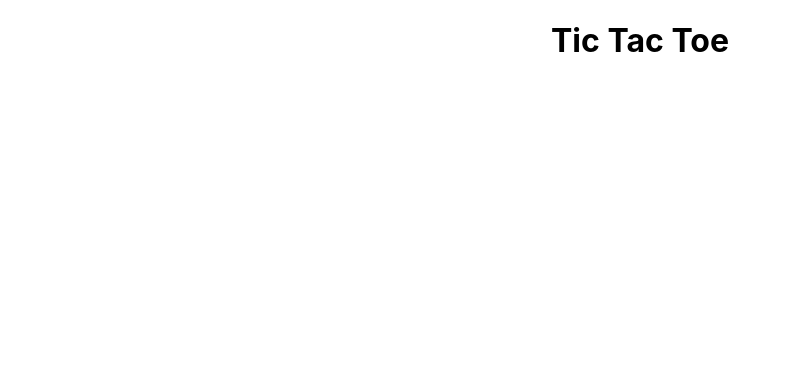
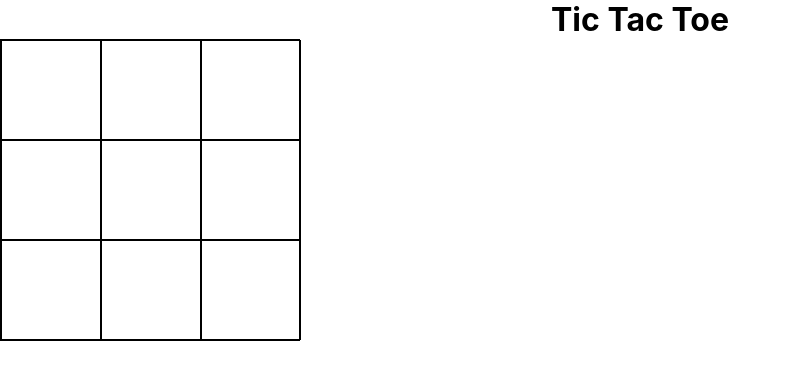
Before and after one commit to toihirhalim/tictactoe-react-redux, a React (Create React App) app: page / in a window 1280 px wide. Shown: the top 380 px of the page, without its empty margins (0-791 px from the left). Built offline with nearby package versions, Linux system fonts and the light colour scheme.

Commit message:
style the board and add in the app

```diff
--- a/src/App.css
+++ b/src/App.css
@@ -1,3 +1,24 @@
 .App {
   text-align: center;
 }
+
+.board, .case {
+  border: 1px solid black;
+}
+
+.board{
+  display: grid;
+  grid-template-columns: repeat(3, 100px);
+  width: 300px;
+}
+
+.case {
+  font-size: 50px;
+  width: 100px;
+  height: 100px;
+  text-align: center;
+}
+
+.red-border {
+  border: 1px solid red;
+}
--- a/src/App.js
+++ b/src/App.js
@@ -1,9 +1,13 @@
 import './App.css';
+import Board from './components/Board'
 
 function App() {
   return (
     <div className="App">
       <h1>Tic Tac Toe</h1>
+
+      <Board />
+
     </div>
   );
 }
--- a/src/index.css
+++ b/src/index.css
@@ -1,3 +1,9 @@
+*{
+  padding: 0;
+  margin: 0;
+  box-sizing: border-box;
+}
+
 body {
   margin: 0;
   font-family: -apple-system, BlinkMacSystemFont, 'Segoe UI', 'Roboto', 'Oxygen',
```
